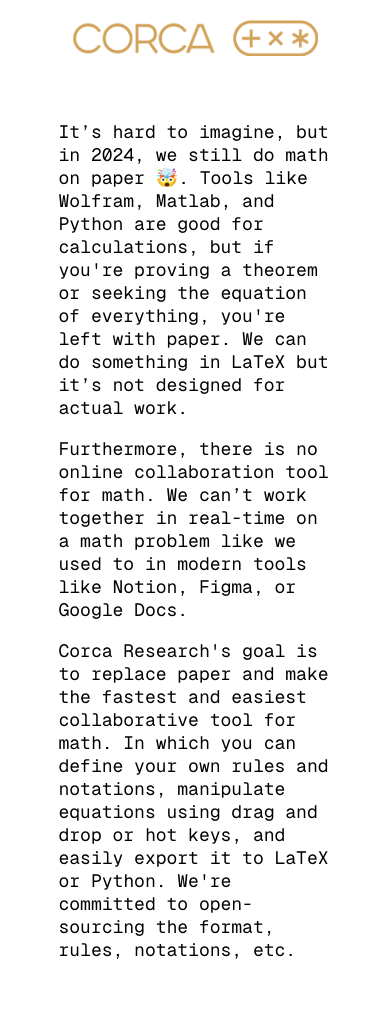
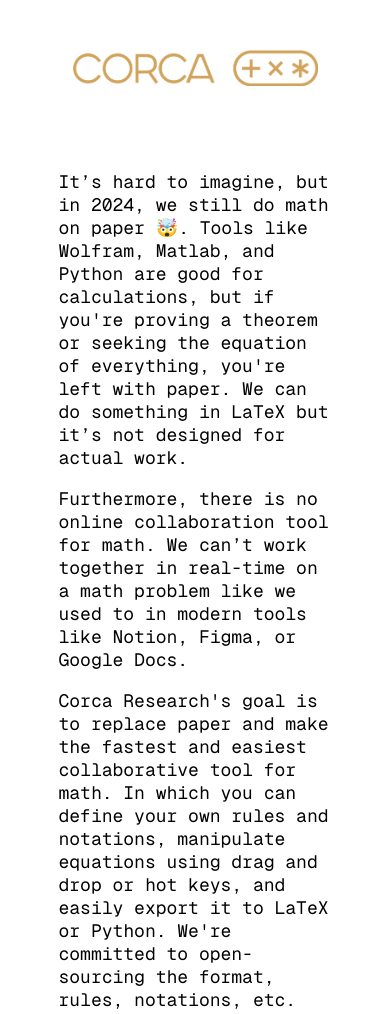
Before and after one commit to corca-dev/website, a plain HTML site: page index.html in a window 390 px wide. Shown: the top 1014 px of the page. Drawn offline with Linux system fonts and the light colour scheme.

Commit message:
Update index.html

```diff
--- a/index.html
+++ b/index.html
@@ -157,13 +157,14 @@
 
 
              img.logo {
+            padding: 30px;
             width: 70%;
             height: auto;
         }
 
             .container {
             width: 70%;
-            margin: 40px auto;
+            margin: 30px auto;
         }
 
             p.regular-text,
```
